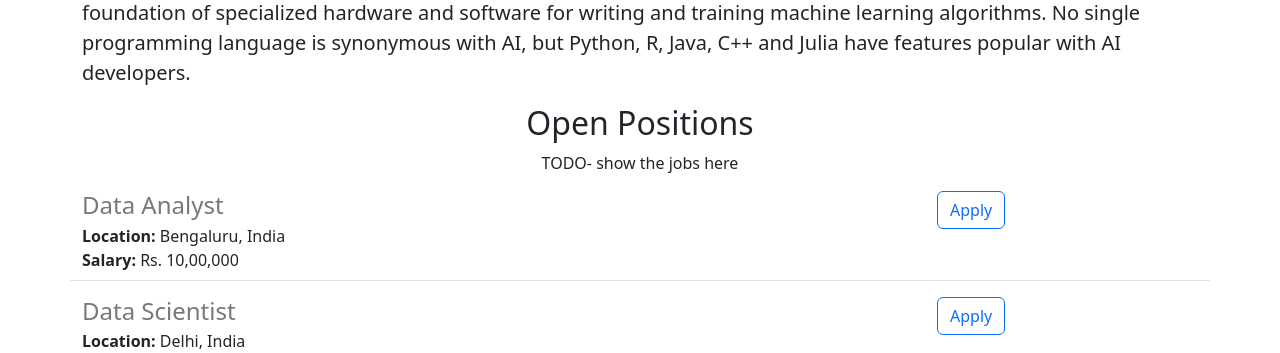
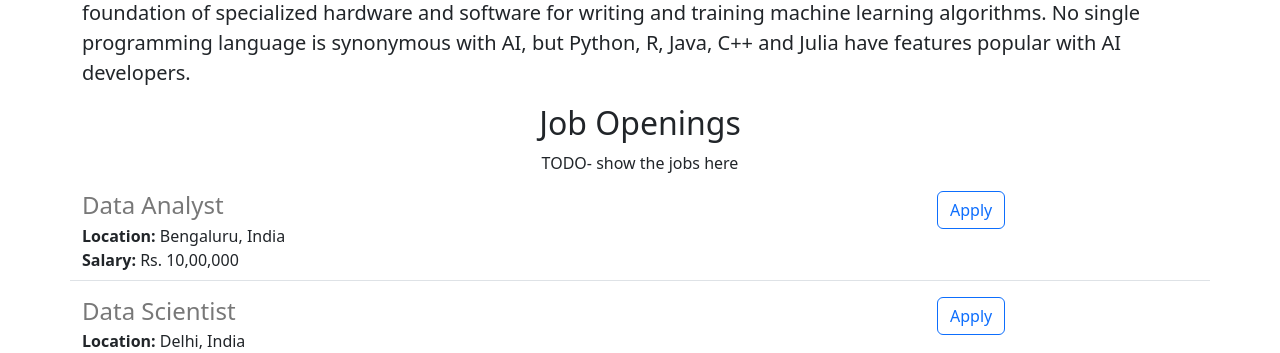
Before and after one commit to RonakSathe/jovian-careers-website-v2, a Flask app: page / in a window 1280 px wide. Shown: the part 548-901 px from the top of the page. Run offline with Flask 3, Linux system fonts and the light colour scheme.

Commit message:
made a little change

```diff
--- a/templates/home.html
+++ b/templates/home.html
@@ -26,7 +26,7 @@
 
       <p  class="lead"> As the hype around AI has accelerated, vendors have been scrambling to promote how           their products and services use it. Often, what they refer to as AI is simply a                 component of the technology, such as machine learning. AI requires a foundation of specialized hardware and software for writing and training machine learning algorithms. No single programming language is synonymous with AI, but Python, R, Java, C++ and Julia have features popular with AI developers.
 
-      <h2 class="text-center mt-2">Open Positions</h2>
+      <h2 class="text-center mt-2">Job Openings</h2>
 
       <p class="text-center mt-2">TODO- show the jobs here</p>
 
```
